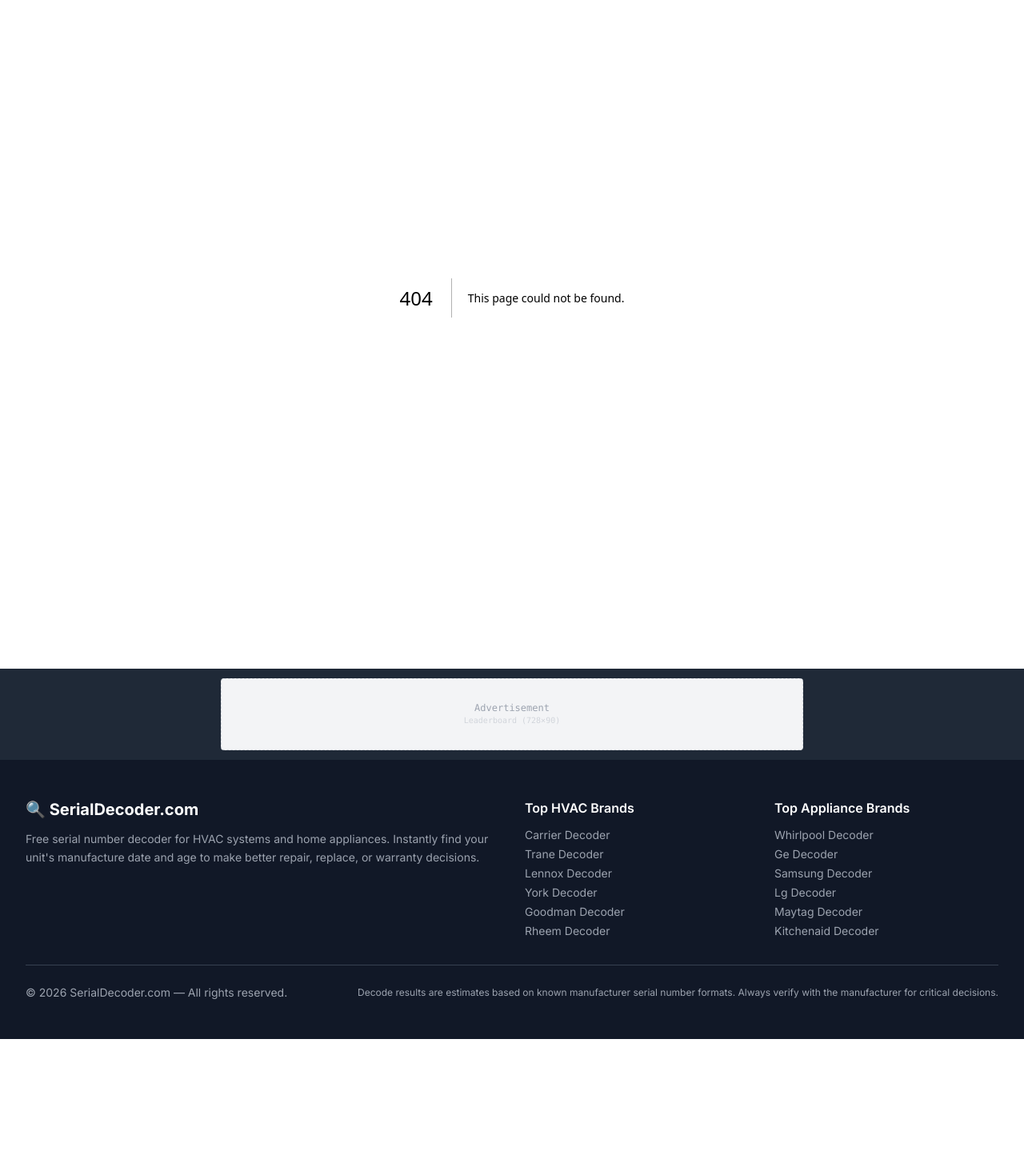
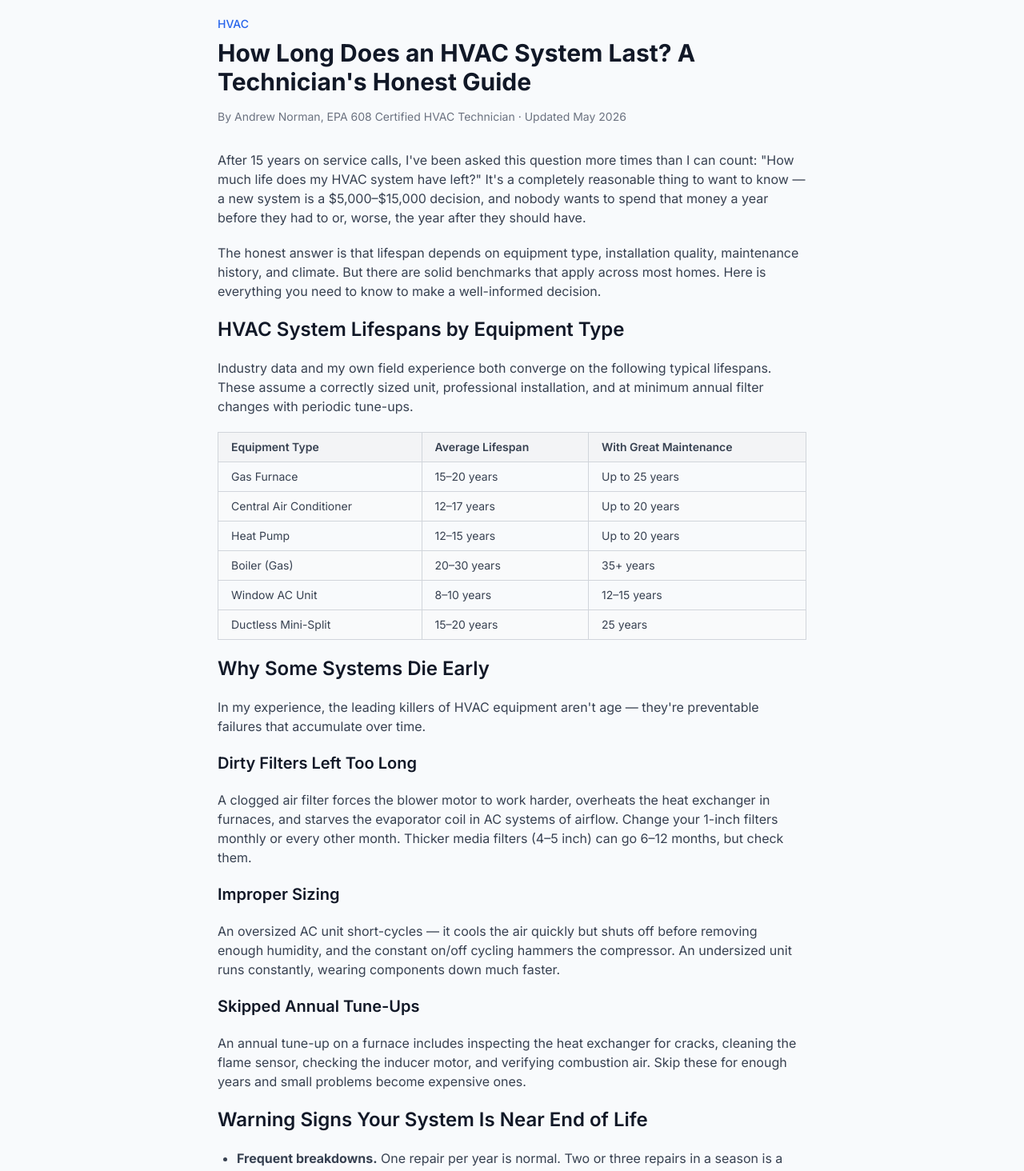
Before and after one commit to LordNorm495/serial-decoder-site, a Next.js app: page /blog/how-long-does-an-hvac-system-last in a window 1280 px wide. Before the commit this address had no page. Shown: the part 200-1664 px from the top of the page at 80% size. Before the commit the page ends 1499 px from the top, so only its background shows below. Built offline with nearby package versions, Linux system fonts and the light colour scheme.

Commit message:
Create page.tsx

```diff
--- /dev/null
+++ b/app/blog/how-long-does-an-hvac-system-last/page.tsx
@@ -0,0 +1,153 @@
+import { Metadata } from 'next';
+
+export const metadata: Metadata = {
+  title: 'How Long Does an HVAC System Last? A Technician\'s Honest Guide',
+  description:
+    'Wondering how long your furnace, AC, or heat pump will last? An HVAC technician breaks down real-world lifespans, warning signs, and when to repair vs. replace.',
+};
+
+export default function HvacLifespanPage() {
+  return (
+    <article className="max-w-3xl mx-auto px-4 py-12">
+      <header className="mb-8">
+        <div className="text-sm text-blue-600 font-medium mb-2">HVAC</div>
+        <h1 className="text-3xl font-bold text-gray-900 mb-4">
+          How Long Does an HVAC System Last? A Technician&apos;s Honest Guide
+        </h1>
+        <p className="text-gray-500 text-sm">
+          By Andrew Norman, EPA 608 Certified HVAC Technician · Updated May 2026
+        </p>
+      </header>
+
+      <div className="prose prose-lg max-w-none text-gray-700 space-y-5">
+        <p>
+          After 15 years on service calls, I&apos;ve been asked this question more times than I can
+          count: &quot;How much life does my HVAC system have left?&quot; It&apos;s a completely
+          reasonable thing to want to know — a new system is a $5,000–$15,000 decision, and nobody
+          wants to spend that money a year before they had to or, worse, the year after they
+          should have.
+        </p>
+        <p>
+          The honest answer is that lifespan depends on equipment type, installation quality,
+          maintenance history, and climate. But there are solid benchmarks that apply across
+          most homes. Here is everything you need to know to make a well-informed decision.
+        </p>
+
+        <h2 className="text-2xl font-semibold text-gray-900 mt-8 mb-3">
+          HVAC System Lifespans by Equipment Type
+        </h2>
+        <p>
+          Industry data and my own field experience both converge on the following typical
+          lifespans. These assume a correctly sized unit, professional installation, and at minimum
+          annual filter changes with periodic tune-ups.
+        </p>
+
+        <div className="overflow-x-auto">
+          <table className="w-full border-collapse text-sm">
+            <thead>
+              <tr className="bg-gray-100">
+                <th className="border border-gray-300 px-4 py-2 text-left font-semibold">Equipment Type</th>
+                <th className="border border-gray-300 px-4 py-2 text-left font-semibold">Average Lifespan</th>
+                <th className="border border-gray-300 px-4 py-2 text-left font-semibold">With Great Maintenance</th>
+              </tr>
+            </thead>
+            <tbody>
+              <tr>
+                <td className="border border-gray-300 px-4 py-2">Gas Furnace</td>
+                <td className="border border-gray-300 px-4 py-2">15–20 years</td>
+                <td className="border border-gray-300 px-4 py-2">Up to 25 years</td>
+              </tr>
+              <tr className="bg-gray-50">
+                <td className="border border-gray-300 px-4 py-2">Central Air Conditioner</td>
+                <td className="border border-gray-300 px-4 py-2">12–17 years</td>
+                <td className="border border-gray-300 px-4 py-2">Up to 20 years</td>
+              </tr>
+              <tr>
+                <td className="border border-gray-300 px-4 py-2">Heat Pump</td>
+                <td className="border border-gray-300 px-4 py-2">12–15 years</td>
+                <td className="border border-gray-300 px-4 py-2">Up to 20 years</td>
+              </tr>
+              <tr className="bg-gray-50">
+                <td className="border border-gray-300 px-4 py-2">Boiler (Gas)</td>
+                <td className="border border-gray-300 px-4 py-2">20–30 years</td>
+                <td className="border border-gray-300 px-4 py-2">35+ years</td>
+              </tr>
+              <tr>
+                <td className="border border-gray-300 px-4 py-2">Window AC Unit</td>
+                <td className="border border-gray-300 px-4 py-2">8–10 years</td>
+                <td className="border border-gray-300 px-4 py-2">12–15 years</td>
+              </tr>
+              <tr className="bg-gray-50">
+                <td className="border border-gray-300 px-4 py-2">Ductless Mini-Split</td>
+                <td className="border border-gray-300 px-4 py-2">15–20 years</td>
+                <td className="border border-gray-300 px-4 py-2">25 years</td>
+              </tr>
+            </tbody>
+          </table>
+        </div>
+
+        <h2 className="text-2xl font-semibold text-gray-900 mt-8 mb-3">
+          Why Some Systems Die Early
+        </h2>
+        <p>
+          In my experience, the leading killers of HVAC equipment aren&apos;t age — they&apos;re
+          preventable failures that accumulate over time.
+        </p>
+
+        <h3 className="text-xl font-semibold text-gray-900 mt-5 mb-2">Dirty Filters Left Too Long</h3>
+        <p>
+          A clogged air filter forces the blower motor to work harder, overheats the heat exchanger
+          in furnaces, and starves the evaporator coil in AC systems of airflow. Change your
+          1-inch filters monthly or every other month. Thicker media filters (4–5 inch) can go 6–12
+          months, but check them.
+        </p>
+
+        <h3 className="text-xl font-semibold text-gray-900 mt-5 mb-2">Improper Sizing</h3>
+        <p>
+          An oversized AC unit short-cycles — it cools the air quickly but shuts off before
+          removing enough humidity, and the constant on/off cycling hammers the compressor. An
+          undersized unit runs constantly, wearing components down much faster.
+        </p>
+
+        <h3 className="text-xl font-semibold text-gray-900 mt-5 mb-2">Skipped Annual Tune-Ups</h3>
+        <p>
+          An annual tune-up on a furnace includes inspecting the heat exchanger for cracks, cleaning
+          the flame sensor, checking the inducer motor, and verifying combustion air. Skip these for
+          enough years and small problems become expensive ones.
+        </p>
+
+        <h2 className="text-2xl font-semibold text-gray-900 mt-8 mb-3">
+          Warning Signs Your System Is Near End of Life
+        </h2>
+        <ul className="list-disc pl-6 space-y-2">
+          <li><strong>Frequent breakdowns.</strong> One repair per year is normal. Two or three repairs in a season is a system telling you something.</li>
+          <li><strong>Uneven temperatures throughout the house.</strong> Often a sign of a failing blower or equipment that can no longer keep up with load.</li>
+          <li><strong>Dramatically higher utility bills.</strong> Efficiency degrades with age. A 20–30% increase without usage changes points to the equipment.</li>
+          <li><strong>Unusual noises.</strong> Banging, rattling, screeching, or grinding sounds mean something is mechanically wrong.</li>
+          <li><strong>Short cycling.</strong> A furnace or AC that turns on and off rapidly has a problem.</li>
+          <li><strong>Yellow or orange furnace flame.</strong> A healthy gas burner burns blue. Yellow or orange can signal a cracked heat exchanger — a CO risk.</li>
+        </ul>
+
+        <h2 className="text-2xl font-semibold text-gray-900 mt-8 mb-3">
+          How to Find Out How Old Your System Is
+        </h2>
+        <p>
+          The most reliable way to determine equipment age is by decoding the serial number,
+          which encodes the manufacture date in a format specific to each brand.{' '}
+          <a href="/" className="text-blue-600 hover:underline">
+            Use our free serial number decoder
+          </a>{' '}
+          to find your unit&apos;s manufacture date instantly.
+        </p>
+
+        <h2 className="text-2xl font-semibold text-gray-900 mt-8 mb-3">The Bottom Line</h2>
+        <p>
+          Age is an input — not the whole answer. Start by knowing what you have. Check the serial
+          number, find the manufacture date, and build your decision from there.{' '}
+          <a href="/" className="text-blue-600 hover:underline">Our decoder tool</a>{' '}
+          covers hundreds of brands and takes about 30 seconds.
+        </p>
+      </div>
+    </article>
+  );
+}
```
